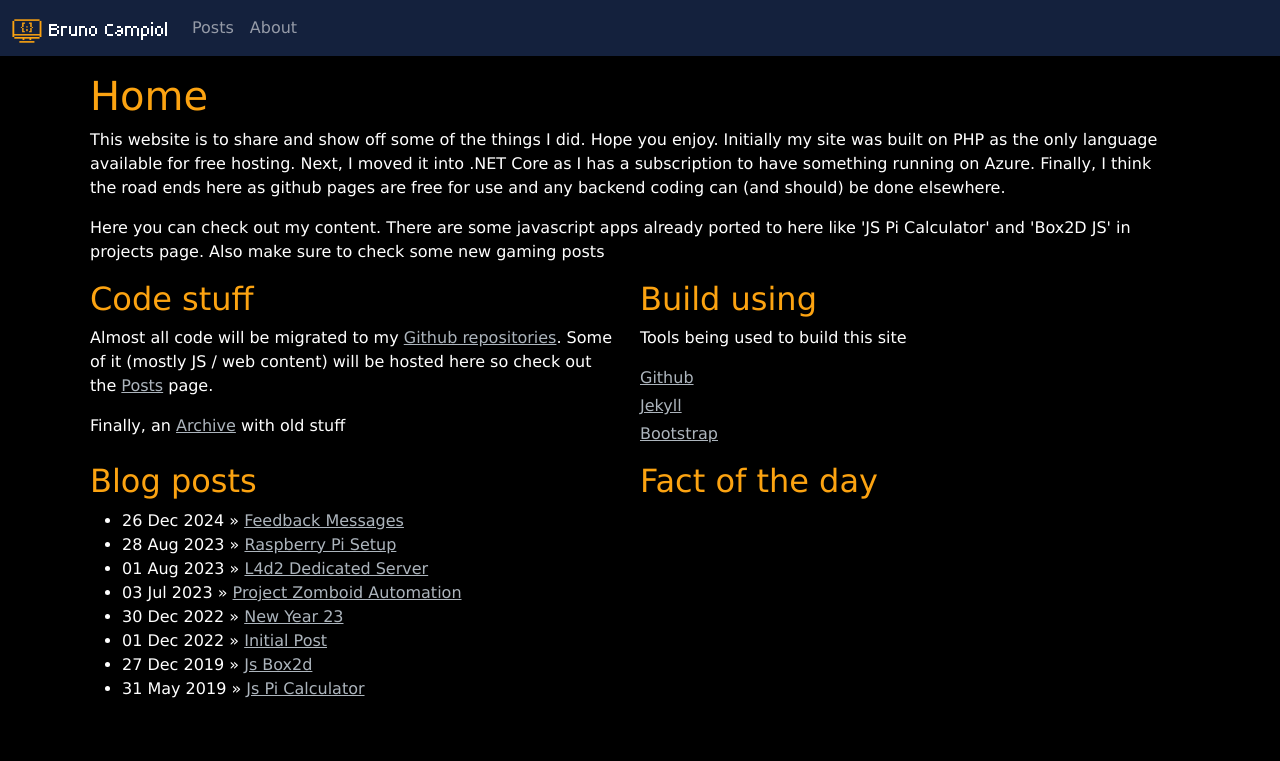
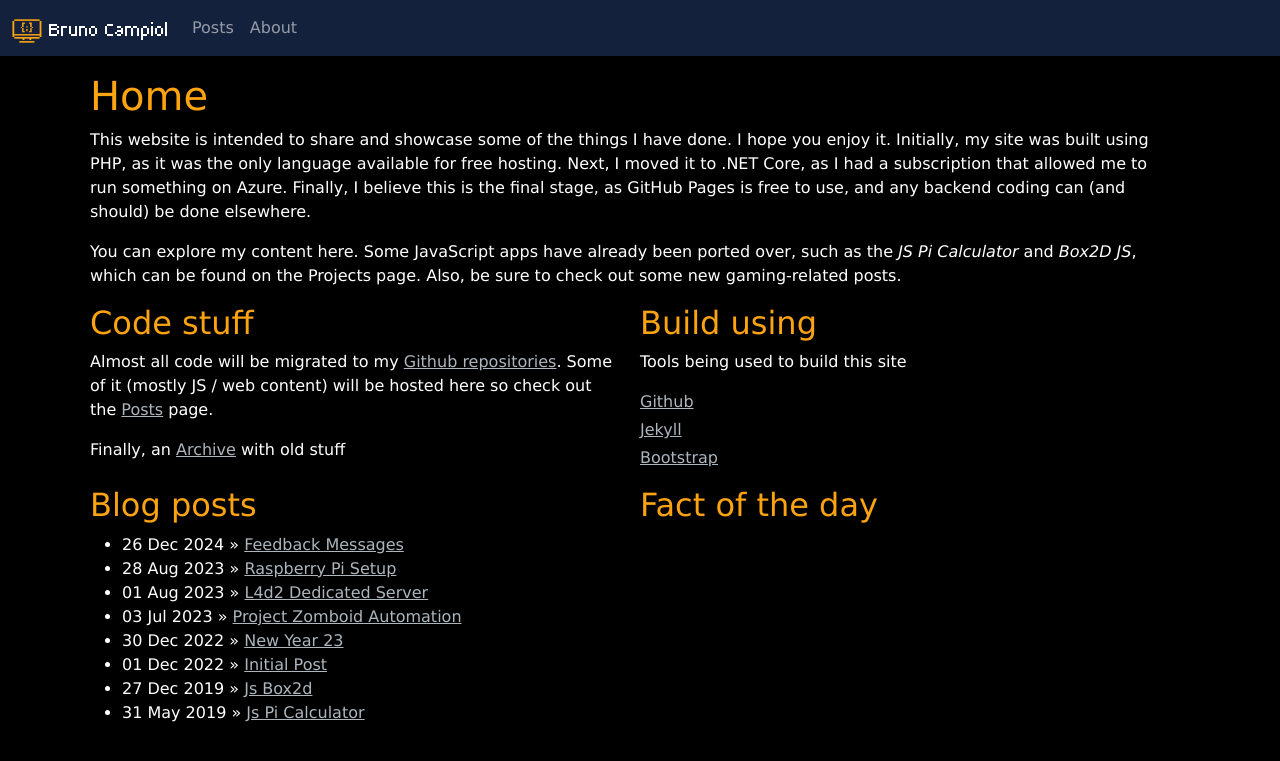
Before and after one commit to brunocampiol/brunocampiol.github.io, a Jekyll site: the page built from index.html, in a window 1280 px wide. Shown: the top 761 px of the page. Built offline with Jekyll 4.4.1, drawn with Linux system fonts in a browser that asks for light colours.

Commit message:
text correction

```diff
--- a/index.html
+++ b/index.html
@@ -10,14 +10,11 @@ layout: default
     <div class="col text-end">
       <p class="m-0" id="weatherData"></p>
     </div>
-    <p>This website is to share and show off some of the things I did. Hope you enjoy. Initially my site was built on PHP
-    as the only language available for free hosting. Next, I moved it into .NET Core as I has a subscription to have
-    something running on Azure. Finally, I think the road ends here as github pages are free for use and any backend
-    coding can (and should) be done elsewhere.
-  </p>
+    <p>
+      This website is intended to share and showcase some of the things I have done. I hope you enjoy it. Initially, my site was built using PHP, as it was the only language available for free hosting. Next, I moved it to .NET Core, as I had a subscription that allowed me to run something on Azure. Finally, I believe this is the final stage, as GitHub Pages is free to use, and any backend coding can (and should) be done elsewhere.
+    </p>
   <p>
-    Here you can check out my content. There are some javascript apps already ported to here like 'JS Pi
-    Calculator' and 'Box2D JS' in projects page. Also make sure to check some new gaming posts
+    You can explore my content here. Some JavaScript apps have already been ported over, such as the <i>JS Pi Calculator</i> and <i>Box2D JS</i>, which can be found on the Projects page. Also, be sure to check out some new gaming-related posts.
   </p>
   <div class="col-md-6">
     <h2>Code stuff</h2>
```
